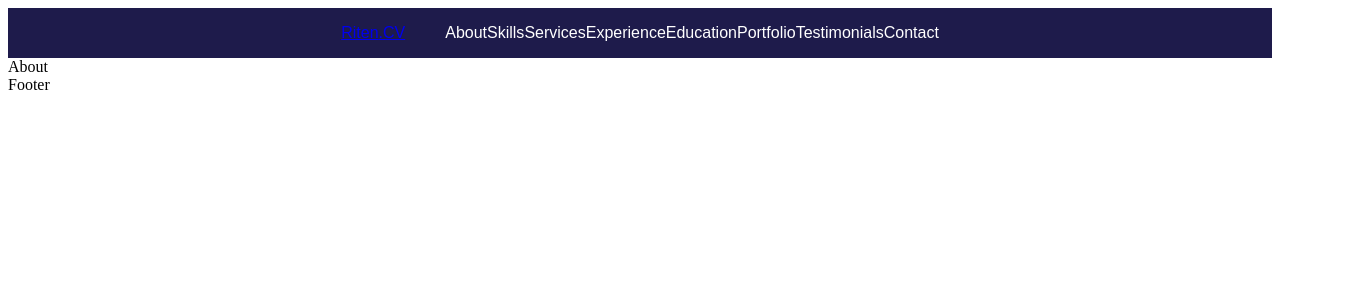
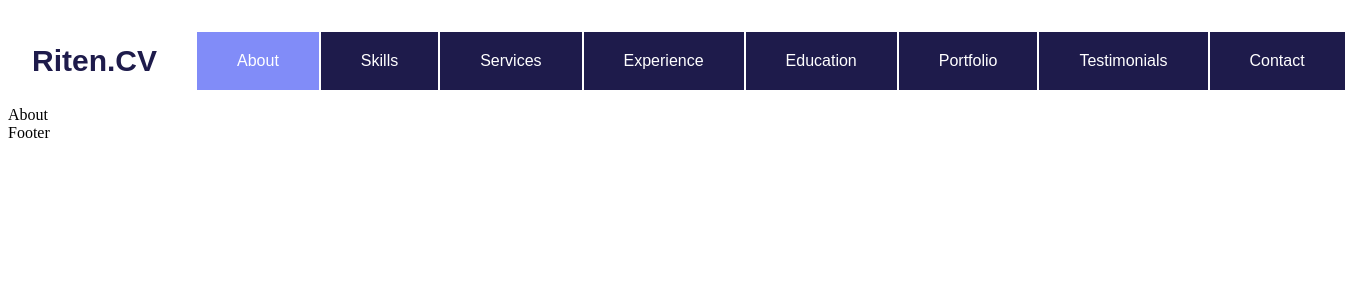
Before and after one commit to Riten1/Portfolio-website, a React (Vite) app in the folder project/: page / in a window 1280 px wide. Shown: the top 300 px of the page, 1347 px wide, since content can reach past the window. Built offline with nearby package versions, Linux system fonts and the light colour scheme.

Commit message:
'navBarComplete'

```diff
--- a/project/src/components/Header/Header.jsx
+++ b/project/src/components/Header/Header.jsx
@@ -1,56 +1,88 @@
+// import { useState } from "react";
 import React from "react";
-import { Link, useNavigate } from "react-router-dom";
+import { Link, useLocation } from "react-router-dom";
+
 
 const Header = () => {
-  const navigate = useNavigate();
+
+
+  const {pathname} = useLocation()
+
+  let location = pathname.split('/')?.[1]
+
+
+
+  function link(type = null) {
+
+    if(location === ''){
+      location = 'about'
+    }
+    let classes = 'no-underline flex text-white  pl-10 pr-10 pt-5 pb-5 font-mont cursor-pointer border-y-0 border-x-2 border-l-0 border-white border-solid hover:bg-indigo-400 duration-200'
+    if(location === type){
+      classes += ' bg-indigo-400'
+    }else{
+      classes +=  ' bg-indigo-950'
+    }
+    return classes
+  }
+
   const navItems = [
     {
       name: "About",
       path: "/",
+      link: 'about'
     },
     {
       name: "Skills",
       path: "/skills",
+      link: 'skills'
     },
     {
       name: "Services",
       path: "/services",
+      link: 'services'
     },
     {
       name: "Experience",
       path: "/experience",
+      link: 'experience'
     },
     {
       name: "Education",
       path: "/education",
+      link: 'education'
     },
     {
       name: "Portfolio",
       path: "/portfolio",
+      link: 'portfolio'
     },
     {
       name: "Testimonials",
       path: "/testimonials",
+      link:'testimonials'
     },
     {
       name: "Contact",
       path: "/contact",
+      link: 'contact'
     },
   ];
+
   return (
     <div className="">
 
       <nav className="">
 
-        <div className="flex bg-indigo-950 text-white justify-center items-center">
-        <Link to={'/'}>
-          <div className=" font-mont">Riten<span>.</span>CV</div>
+        <div className="flex justify-start items-center pt-2">
+        <Link to={'/'} className="no-underline">
+          <div className='font-mont text-3xl text-indigo-950 font-extrabold no-underline pl-6' >Riten<span>.</span>CV</div>
         </Link>
         <ul className="flex">
           {navItems.map((item) => (
-            <div className="flex font-mont border-black items-center" key={item.name} onClick={() => navigate(item.path)}>
+            <Link to={item.path} className={link(item.link)} key={item.name}>
                {item.name}
-            </div>)
+            </Link>)
              )}
           </ul>
 
```
